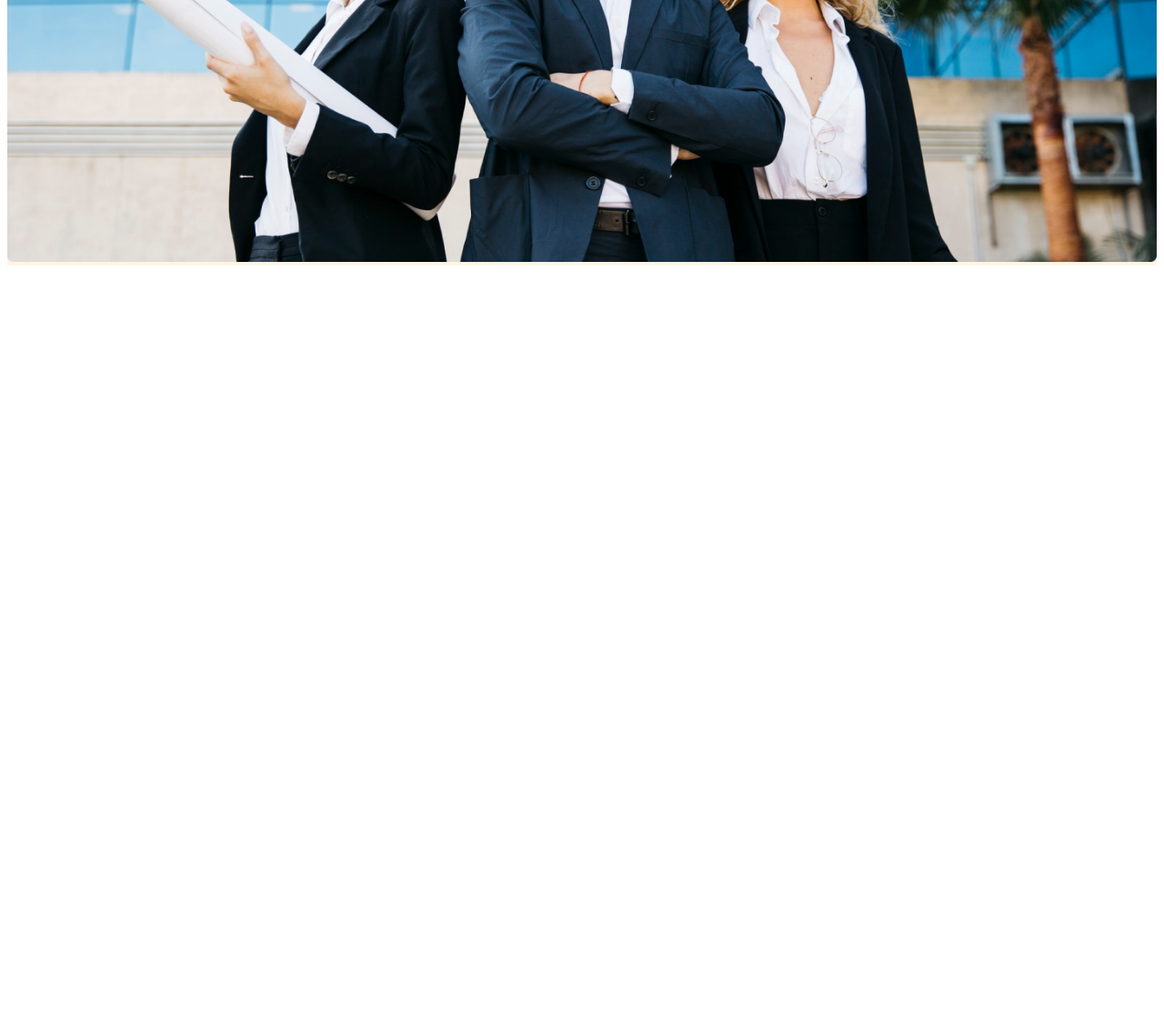
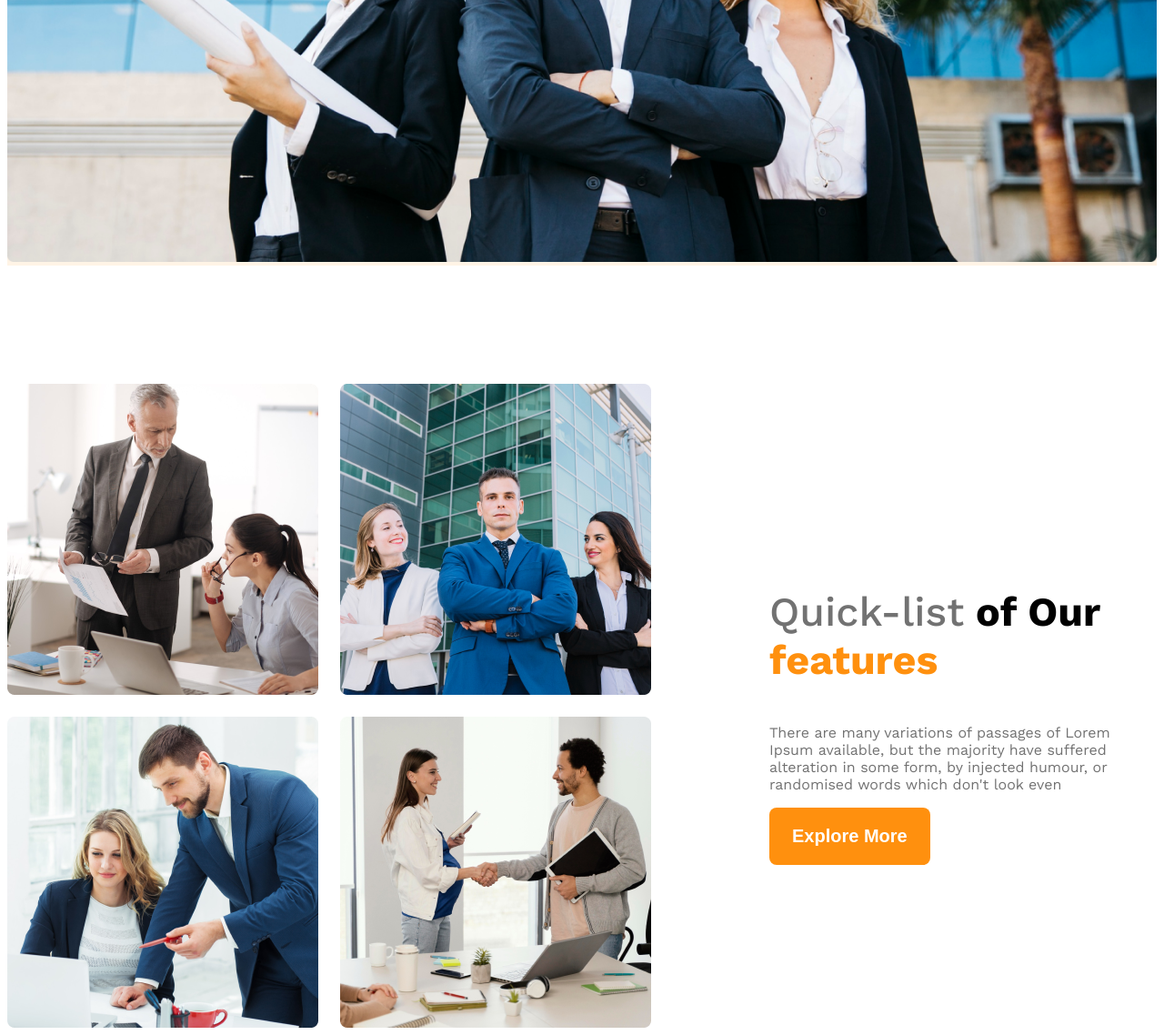
Before and after one commit to Jahidulislam23/g3-architect-website, a plain HTML site: page index.html in a window 1280 px wide. Shown: the part 892-2030 px from the top of the page at 91% size. Before the commit the page ends 1192 px from the top, so only its background shows below. Drawn offline with nearby package versions, Linux system fonts and the light colour scheme.

Commit message:
added the reature file

```diff
--- a/index.html
+++ b/index.html
@@ -28,7 +28,22 @@
         </div>
     </header>
     <main>
+        <section class="teams display-flex ">
+            <div class="team-img-container">
+                <img src="images/team1.png" alt="tow architect discussing bout desgin">
+                <img src="images/team2.png" alt="">
+                <img src="images/team3.png" alt="">
+                <img src="images/team4.png" alt="">
+            </div>
+           <div class="our-features">
+            <h3 class="feature-title"> <span id="quick-list"class="text-light-gray">Quick-list</span> <span>of Our</span> <span class="text-primary">features</span> </h3>
+            <p class="feature-description text-light-gray">There are many variations of passages of Lorem Ipsum available,
+                but the majority have suffered alteration in some form, by injected
+                humour, or randomised words which don't look even</p>
+                <button class="btn-primary"> Explore More</button>
+           </div>
 
+        </section>
     </main>
     <footer>
 
--- a/style/architects.css
+++ b/style/architects.css
@@ -10,6 +10,9 @@
 /* shared styles */
 .display-flex{
     display: flex;
+}
+.text-primary{
+    color: #FF900E;
 }
 /* dark02 */
 .text-gray{
@@ -30,6 +33,13 @@
     font-weight: 600;
     border-radius: 8px;
     border: none;
+}
+main{
+    max-width: 1440px;
+    margin: 0 auto;
+}
+main >section{
+    margin-top: 130px;
 }
 /* header styles */
 
@@ -69,11 +79,48 @@
 .banner-image{
     width: 100%;
 }
-
+/*  team and features related styles */
+.teams{
+    align-items: center;
+}
+.team-img-container{
+    display: grid;
+    grid-template-columns: repeat(2,1fr);
+    gap: 24px;
+}
+.our-features{
+    margin-left: 130px;
+    max-width: 530px;
+}
+.feature-title{
+    font-size: 2.8rem;
+    font-weight: 700;
+}
+#quick-list{
+    font-weight: 500;
+}
 /* responsive media query */
 @media  screen and (max-width:576px) {
-    .navber, .nav-links{
+    .navber,
+     .nav-links,
+      .teams{
         flex-direction: column;
+    }
+    .team-img-container{
+        grid-template-columns: repeat(1,1fr);
+    }
+    .our-features{
+        margin-left: 20px;
     }
 
 }
+/* medium size device */
+@media screen and (main-width:576px) and (max-width:992px) {
+    .teams{
+        flex-direction: column;
+    }
+    .our-features{
+        margin-left: 50px auto;
+    }
+
+}
```
